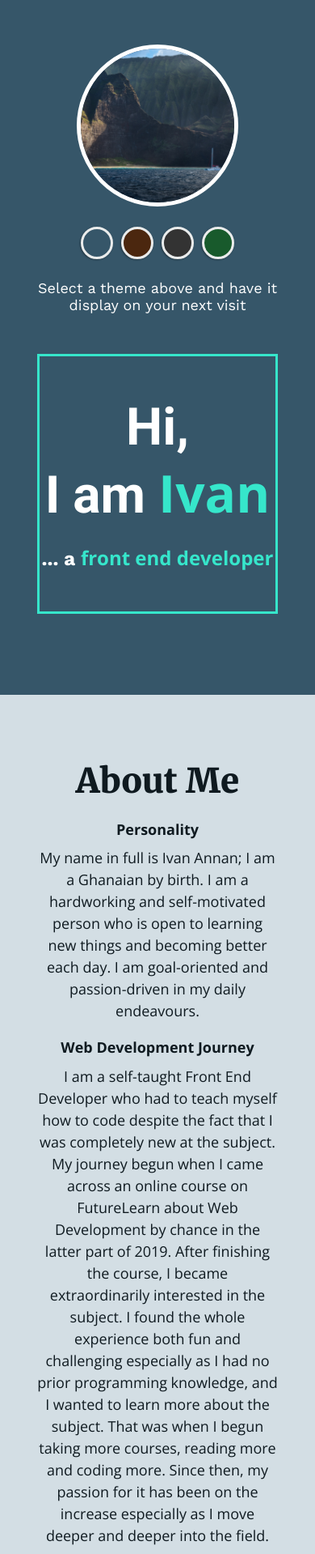
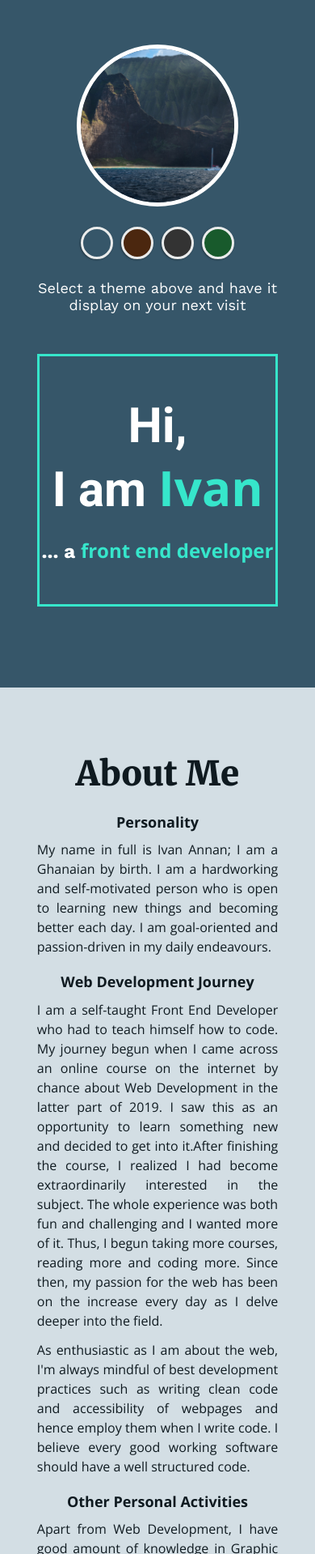
Before and after one commit to LifelikeDev/Portfolio-2.0, a plain HTML site: page index.html in a window 390 px wide. Shown: the part 65-1984 px from the top of the page at 81% size. Drawn offline with nearby package versions, Linux system fonts and the light colour scheme.

Commit message:
More fixes done

```diff
--- a/css/styles.css
+++ b/css/styles.css
@@ -326,6 +326,7 @@ h6 {
   font-weight: 500;
   line-height: 1.5;
   margin-bottom: 1.2rem;
+  text-align: justify;
 }
 
 /* Skills */
@@ -687,8 +688,12 @@ footer {
   }
 
   .intro-text {
-    font-size: 64px;
+    font-size: 60px;
     margin-bottom: 2rem;
+  }
+
+  .about-contentParagraph {
+    font-size: 16px;
   }
 
   .subintro-text {
--- a/index.html
+++ b/index.html
@@ -89,10 +89,10 @@
                     </h5>
                     <div class="about-contentBody">
                         <p class="about-contentParagraph">
-                            I am a self-taught Front End Developer who had to teach myself how to code despite the fact that I was completely new at the subject. My journey begun when I came across an online course on FutureLearn about Web Development by chance in the latter part of 2019. After finishing the course, I became extraordinarily interested in the subject. I found the whole experience both fun and challenging especially as I had no prior programming knowledge, and I wanted to learn more about the subject. That was when I begun taking more courses, reading more and coding more. Since then, my passion for it has been on the increase especially as I move deeper and deeper into the field.
+                            I am a self-taught Front End Developer who had to teach himself how to code. My journey begun when I came across an online course on the internet by chance about Web Development in the latter part of 2019. I saw this as an opportunity to learn something new and decided to get into it.After finishing the course, I realized I had become extraordinarily interested in the subject. The whole experience was both fun and challenging and I wanted more of it. Thus, I begun taking more courses, reading more and coding more. Since then, my passion for the web has been on the increase every day as I delve deeper into the field.
                         </p>
                         <p class="about-contentParagraph">
-                            Currently, I am enthusiastic about web development and daily inspired to learn more and become better. When it comes to coding, I'm always attentive to best practices such as writing clean code and accessibility of webpages and hence employ them when I write code.
+                            As enthusiastic as I am about the web, I'm always mindful of best development practices such as writing clean code and accessibility of webpages and hence employ them when I write code. I believe every good working software should have a well structured code.
                         </p>
                     </div>
                 </div>
@@ -103,7 +103,7 @@
                     </h5>
                     <div class="about-contentBody">
                         <p class="about-contentParagraph">
-                            Apart from Web Development, I have good amount of knowledge in Graphic Design, Video Editing and Motion Graphics. I love music and enjoy playing the piano and the trumpet.
+                            Apart from Web Development, I have good amount of knowledge in Graphic Design, Video Editing and Motion Graphics. I have a thing for digital media.
                         </p>
                     </div>
                 </div>
@@ -277,7 +277,7 @@
                                 TinDog Mobile App Website
                             </h5>
                             <p class="project-summary">
-                                A clone of the website of TinDog Mobile Application for both Android and Apple devices
+                                A clone of the TinDog Smartphone App website
                             </p>
                             <div class="project-tags">
                                 <span class="project-tag">HTML</span>
```
